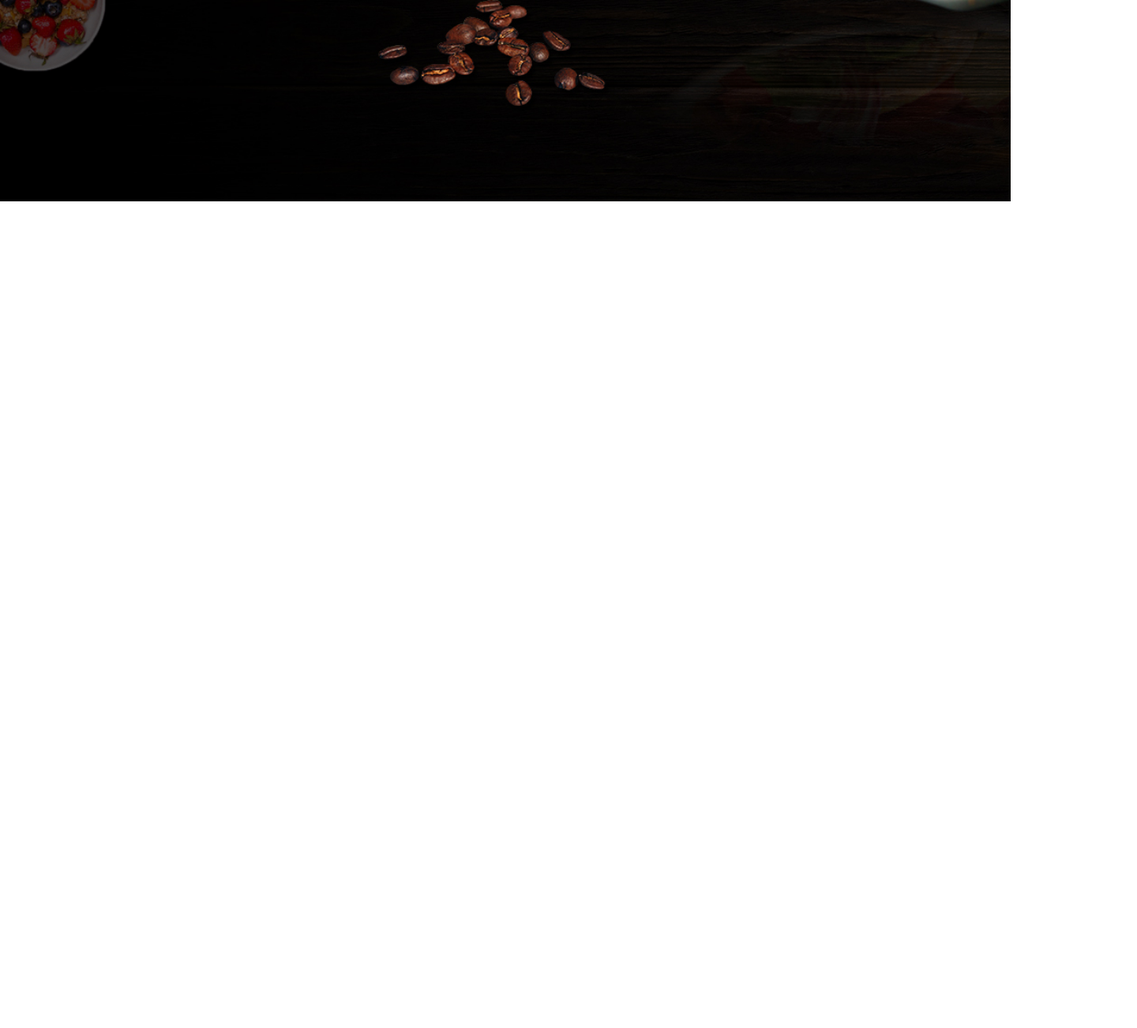
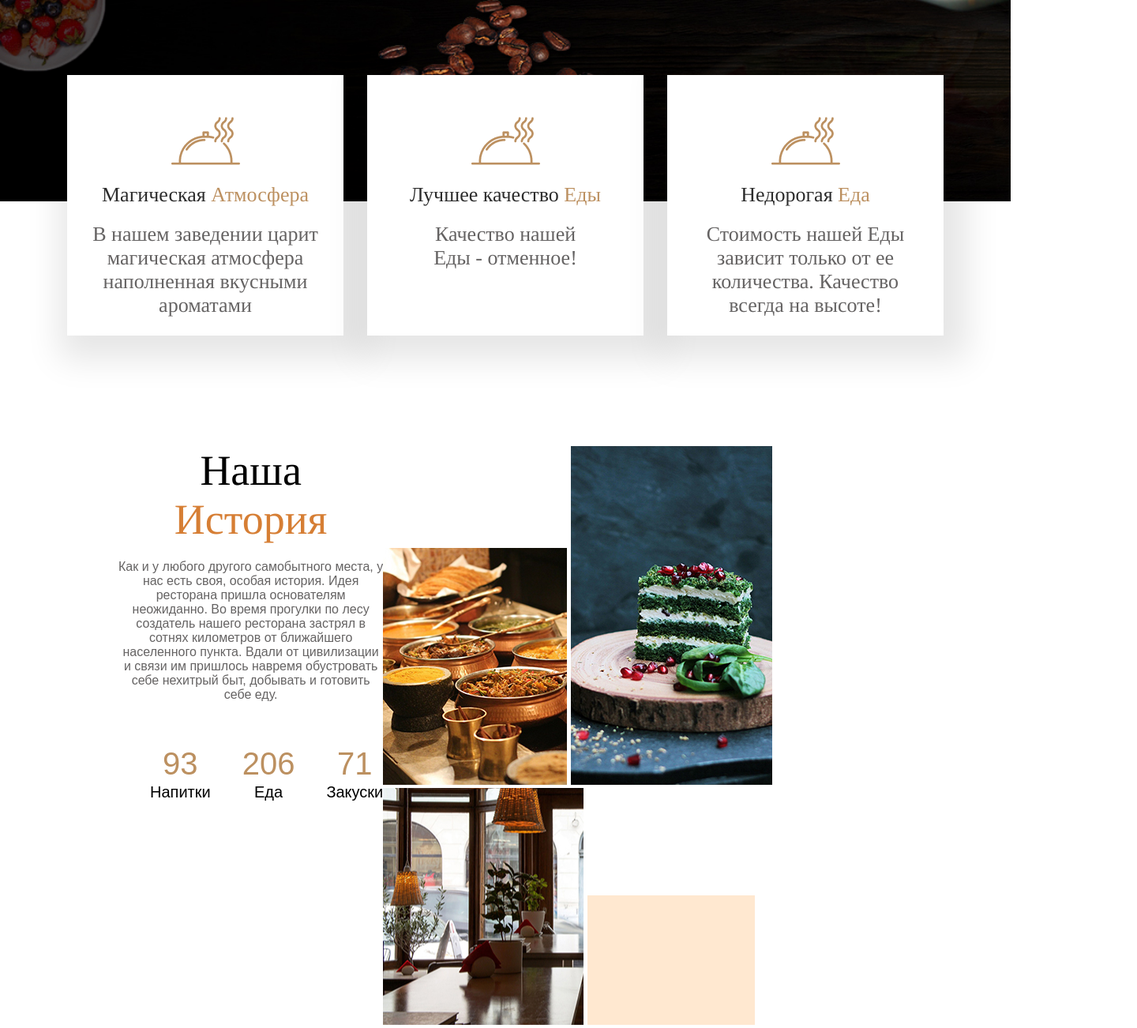
Before and after one commit to Polina3000/10_restoran, a plain HTML site: page index.html in a window 1280 px wide. Shown: the part 660-1962 px from the top of the page at 79% size, 1440 px wide, since content can reach past the window. Before the commit the page ends 915 px from the top, so only its background shows below. Drawn offline with Linux system fonts and the light colour scheme.

Commit message:
добавила блок картички и блок история

```diff
--- a/index.html
+++ b/index.html
@@ -55,92 +55,81 @@
 </header>
 <!-- шапка -->
 
-<!-- секция добро пожаловать -->
+<!-- карточки -->
+<section class="cards-inline">
+    <ul class="cards-list">
 
-<section class="header-down">
+        <li class="card">
+            <img class="card-img" src="/img/card.png" alt="">
+            <h2 class="card-title">Магическая <span>Атмосфера</span></h2>
+            <p class="card-desc">В нашем заведении царит
+                <br>магическая атмосфера
+                <br>наполненная вкусными
+                <br>ароматами</p>
+        </li>
+
+        <li class="card">
+            <img class="card-img" src="/img/card.png" alt="">
+            <h2 class="card-title">Лучшее качество <span>Еды</span></h2>
+            <p class="card-desc">Качество нашей
+                <br>Еды - отменное!</p>
+        </li>
+
+        <li class="card">
+            <img class="card-img" src="/img/card.png" alt="">
+            <h2 class="card-title">Недорогая <span>Еда</span></h2>
+            <p class="card-desc">Стоимость нашей Еды
+                <br>зависит только от ее
+                <br>количества. Качество
+                <br>всегда на высоте!</p>
+        </li>
+
+    </ul>
+</section>
+<!-- карточки -->
+
+<!-- наша история -->
+<!-- настроить отступы между блоками -->
+
+    <section class="history">
+    <div class="history-info">
+        <h2 class="history-title">Наша <span>История</span></h2>
+        <p class="history-desc">Как и у любого другого самобытного места, у нас есть своя, особая история. Идея ресторана пришла основателям неожиданно. Во время прогулки по лесу создатель нашего ресторана застрял в сотнях километров от ближайшего населенного пункта. Вдали от цивилизации и связи им пришлось навремя обустровать себе нехитрый быт, добывать и готовить себе еду.</p>
+
+        <div class="history-number">
+            <ul class="history-list">
+                <li class="number-item">93</li>
+                <li class="num-item">Напитки</li>
+            </ul>
+
+            <ul class="history-list">
+                <li class="number-item">206</li>
+                <li class="num-item">Еда</li>
+            </ul>
+
+            <ul class="history-list">
+                <li class="number-item">71</li>
+                <li class="num-item">Закуски</li>
+            </ul>
+        </div>
+    </div>
+
+    <!-- разобраться с гридами -->
+        <div class="history-images">
+            <img class="history-img1" src="/img/1.jpg" alt="">
+            <img class="history-img2" src="/img/2.jpg" alt="">
+            <img class="history-img3" src="/img/3.jpg" alt="">
+            <img class="history-img4" src="/img/4.jpg" alt="">
+        </div>
 
 
-</section>
+
+    </section>
+<!-- наша история -->
 
 
 
 <!--
-            <div class="header-down">
-                <h1 class="header-title">
-                    Добро пожаловать в <br>
-                    <span class="header-subtitle">
-                        Наш ресторан
-                    </span>
-                <div class="header-suptitle">
-                    ДОМ ЛУЧШЕЙ ЕДЫ
-                </div>
-                <div class="header-bth">
-                <a class="header-button" href="#">VIEW MENU</a>
-                </div>
-            </h1>
-            </div>
-
-
-    <section>
-        <div class="cards">
-            <div class="container">
-
-                <div class="cards-holder">
-
-
-                <div class="card">
-
-                    <div class="card-image">
-                        <img class="card-img" src="/img/card.png" alt="">
-                    </div>
-                    <h2 class="card-title">
-                        Магическая <span>Атмосфера</span>
-                    </h2>
-                    <div class="card-desc">
-                        В нашем заведении царит магическая атмосфера
-                        наполненная вкусными ароматами
-                    </div>
-
-                </div>
-
-                <div class="card">
-
-                    <div class="card-image">
-                        <img class="card-img" src="/img/card.png" alt="">
-                    </div>
-                    <h2 class="card-title">
-                        Лучшее качество<span>Еды</span>
-                    </h2>
-                    <div class="card-desc">
-                        Качество нашей
-                        Еды - отменное!
-
-                    </div>
-
-                </div>
-
-                <div class="card">
-
-                    <div class="card-image">
-                        <img class="card-img" src="/img/card.png" alt="">
-                    </div>
-                    <h2 class="card-title">
-                        Недорогая<span>Еда</span>
-                    </h2>
-                    <div class="card-desc">
-                        Стоимость нашей Еды зависит только от ее количества. Качество всегда на высоте!
-                    </div>
-
-                </div>
-
-            </div>
-
-
-            </div>
-            </div>
-    </section>
-
-
     <section class="history">
 
         <div class="container">
@@ -161,15 +150,12 @@
             <h2 class="number-item">
                 93 <span>Напитки</span>
             </h2>
-
             <h2 class="number-item">
                 206 <span>Еда</span>
             </h2>
-
             <h2 class="number-item">
                 71 <span>Закуски</span>
             </h2>
-
         </div>
     </div>
 
--- a/style.css
+++ b/style.css
@@ -161,80 +161,125 @@ body {
     background-color: #df3400;
 }
 
+.cards-inline {
+    padding: 0 0 150px;
+}
+
+.cards-list {
+    margin: -160px;
+    padding: 0;
+    list-style: none;
+    display: flex;
+    justify-content: center;
+}
+
+.card {
+    /* решить проблему с отступами */
+    margin: 0 15px;
+    width: 350px;
+    height: 330px;
+    background-color: #fff;
+    box-shadow: 10px 10px 40px 20px #0000001A;
+}
+
+.card-img {
+    margin: 40px auto 10px auto;
+    display: flex;
+    justify-content: center;
+}
+
+.card-title {
+    margin: 0 0 20px;
+    font-family: "Tinos", serif;
+    font-weight: normal;
+    text-align: center;
+    font-size: 26px;
+    color: #2C2C2C;
+}
+
+.card-title span {
+    color: #BC9060;
+}
+
+.card-desc {
+    margin: 0 0 20px;
+    font-family: "Tinos", serif;
+    font-weight: normal;
+    text-align: center;
+    font-size: 26px;
+    color: #656363;
+}
+
+.history {
+ padding: 150px;
+ display: flex;
+ justify-content: center;
+}
+
+.history-info {
+    width: 460px;
+}
+
+.history-title {
+    margin: 0 0 20px;
+    font-family: "Tinos", serif;
+    font-weight: normal;
+    text-align: center;
+    font-size: 54px;
+    color: #000000;
+}
+
+.history-title span{
+    color: #D67E34;
+}
+
+.history-desc {
+    margin: 0 0 40px;
+    font-weight: normal;
+    text-align: center;
+    font-size: 16px;
+    color: #656363;
+}
+
+.history-number {
+    display: flex;
+    justify-content: center;
+}
+
+.history-list {
+    list-style: none;
+}
+
+.number-item {
+    margin: 0 0 2px;
+    font-weight: normal;
+    text-align: center;
+    font-size: 40px;
+    color: #BC9060;
+}
+
+.num-item {
+    margin: 0;
+    font-weight: normal;
+    text-align: center;
+    font-size: 20px;
+    color: #000000;
+}
+
+.history-images {
+
+}
+
+.history-img1 {
+
+}
+
 
 /*
 .container {
     margin: 0px 166px;
 }
 
-/*
-.header-down {
-    position: relative;
-}
-
-.header-title {
-    position: absolute;
-    left: 0;
-    margin-top: 222px;
-    margin-bottom: 12px;
-}
-
-
-.header-button {
-    background-color: #FF7400;
-    color: #fff;
-    text-decoration: none;
-    padding: 14px 28px;
-    font-size: 14px;
-    font-weight: 700;
-    font-family: "Open Sans", sans-serif;
-    transition: background-color 0.2s linear;
-}
-
-.header-button:hover {
-    background-color: #df3400;
-}
-
-.cards-holder {
-    display: flex;
-    justify-content: center;
-}
-
-.card {
-    box-shadow: 10px 10px 40px 20px #0000001A;
-    width: 349px;
-    margin-right: 31px;
-    background-color: #fff;
-    margin-top: -137px;
-    padding: 10px 10px;
-}
-
-.card-image {
-  display: flex;
-  justify-content: center;
-  padding-top: 31px;
-}
-
-.card-title {
-    display: flex;
-    justify-content: center;
-    margin-bottom: 20px;
-    font-family: "Tinos", serif;
-    font-size: 26px;
-    font-weight: 400;
-  }
-
-.card-title span{
-    color: #BC9060;
-}
-
-.card-desc {
-    text-align: center;
-    font-family: "Tinos", serif;
-    font-size: 26px;
-    font-weight: 400;
-    color: #656363;
-}
 
 .history {
     margin-top: 166px;
```
